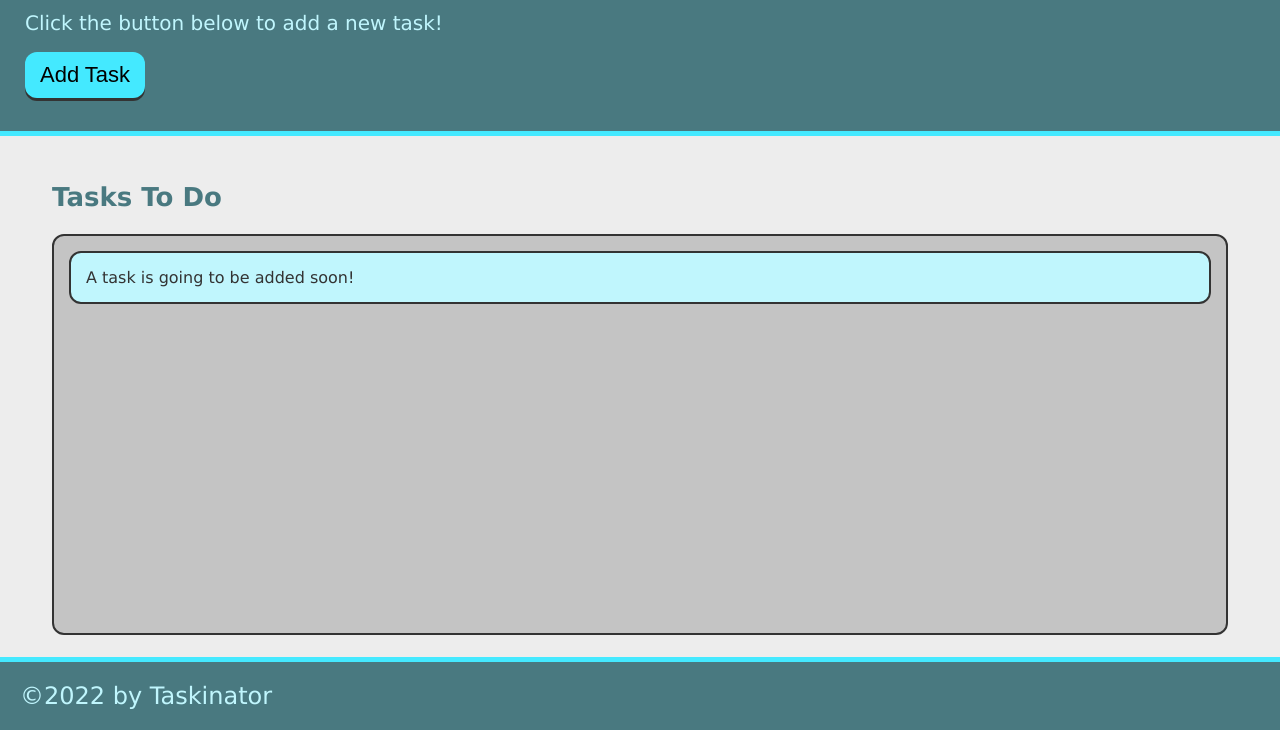
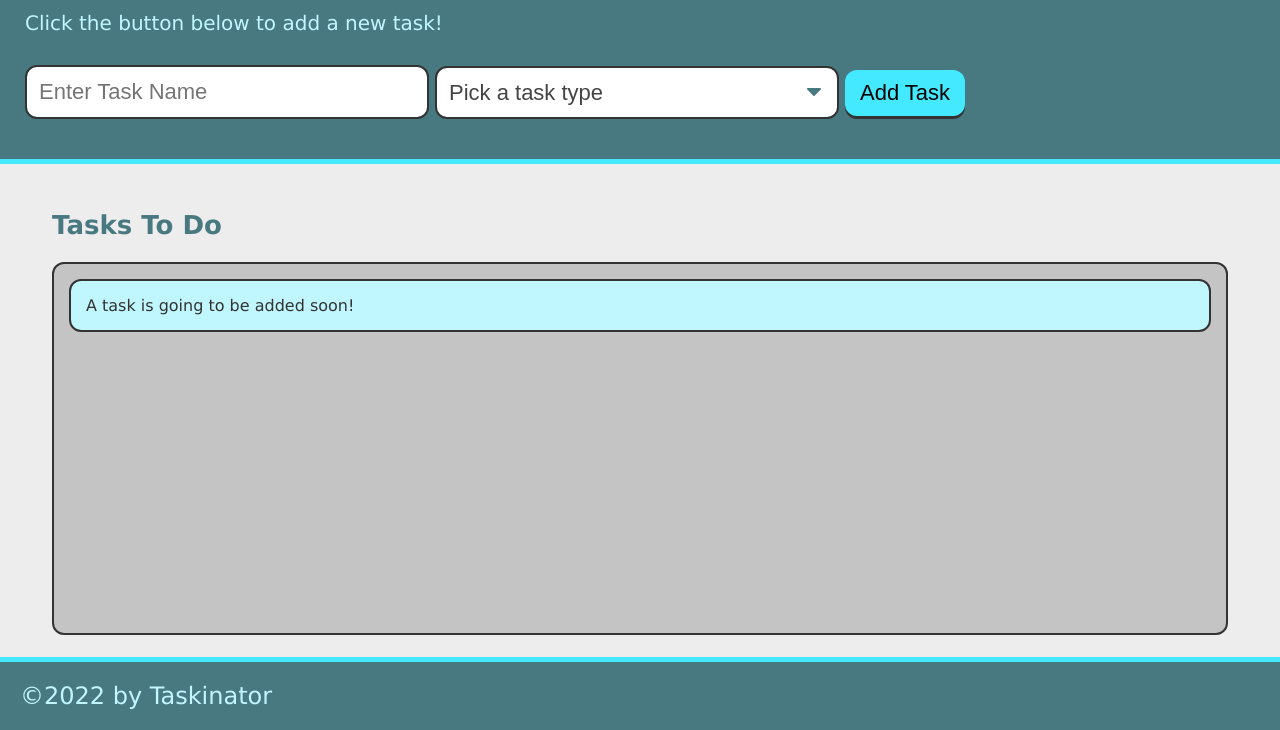
Before and after one commit to Vrentadax/taskinator, a plain HTML site: page index.html in a window 1280 px wide. Shown: the part 70-800 px from the top of the page. Drawn offline with Linux system fonts and the light colour scheme.

Commit message:
added selection and form elements with associated stylings

```diff
--- a/index.html
+++ b/index.html
@@ -13,7 +13,22 @@
     <header>
         <h1>Taskinator</h1>
         <p>Click the button below to add a new task!</p>
-        <button class="btn" id="save-task">Add Task</button>
+        <form id="task-form">
+            <div class="form-group">
+                <input type="text" name="'task-name" placeholder="Enter Task Name">
+            </div>
+            <div class="form-group">
+                <select name="task-type" class="select-dropdown">
+                    <option value="" disabled selected>Pick a task type</option>
+                    <option value="Print">Print</option>
+                    <option value="Web">Web</option>
+                    <option value="Mobile">Mobile</option>
+                </select>
+            </div>
+            <div class="form-group">
+                <button class="btn" id="save-task">Add Task</button>
+            </div>
+        </form>
     </header>
 
     <main class="page-content">
```
